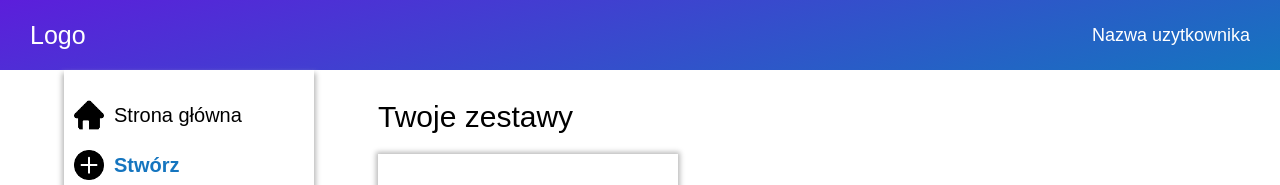
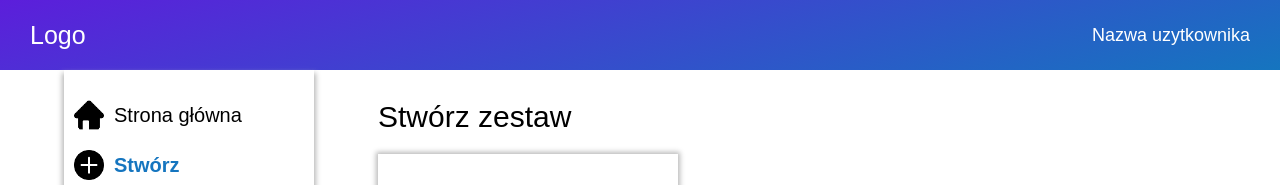
Before and after one commit to mateuszbuturla/flashcard, a React (Create React App) app in the folder client/: page /dashboard/createkit in a window 1280 px wide. Shown: the top 185 px of the page. Built offline with nearby package versions, Linux system fonts and the light colour scheme.

Commit message:
change header in dashboard create kit

```diff
--- a/client/src/view/DashboardCreateKit/DashboardCreateKit.js
+++ b/client/src/view/DashboardCreateKit/DashboardCreateKit.js
@@ -46,7 +46,7 @@ class DashboardCreateKit extends React.Component {
 
         return (
             <div className="dashboard-create-kit">
-                <h2 className="dashboard-create-kit__header">Twoje zestawy</h2>
+                <h2 className="dashboard-create-kit__header">Stwórz zestaw</h2>
                 {message !== '' && <p className="dashboard-create-kit__message">{message}</p>}
                 <form onSubmit={this.submitCreateKitForm.bind(this)} className="dashboard-create-kit__form">
                     <input
```
